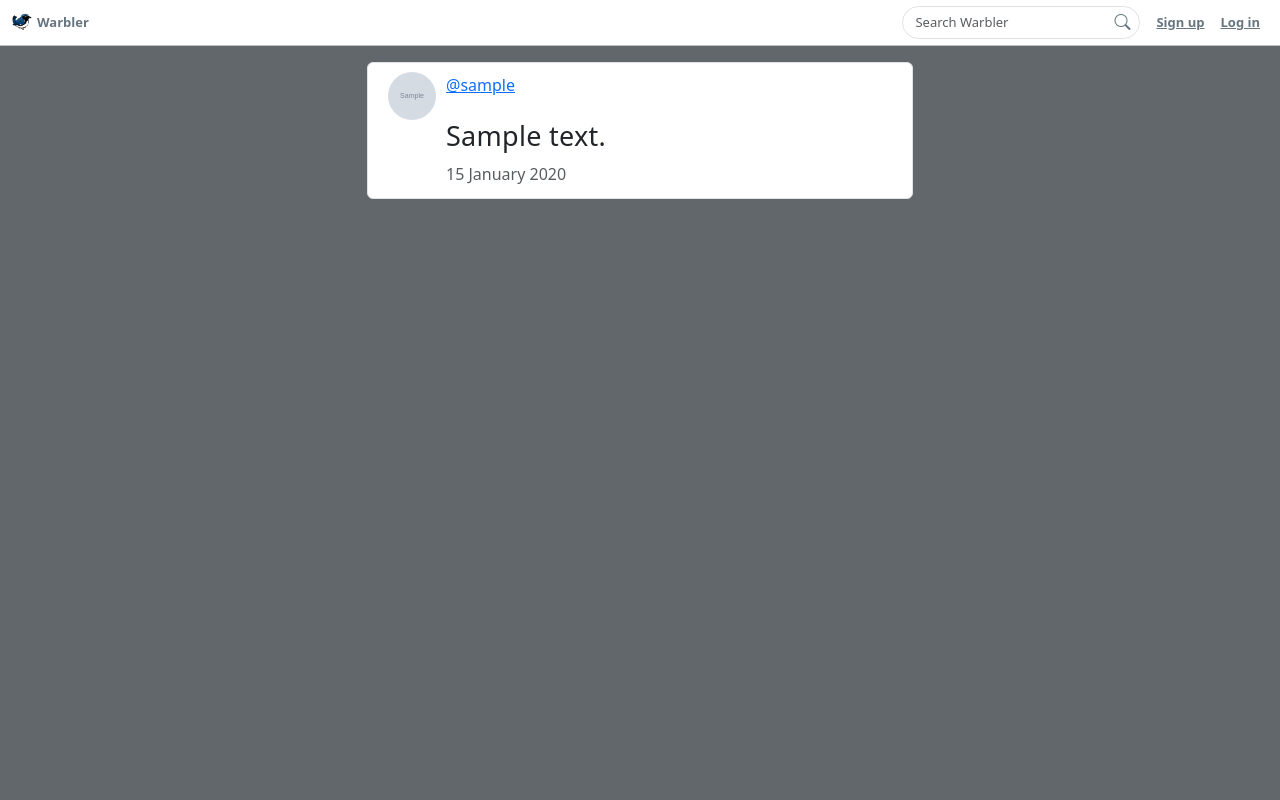
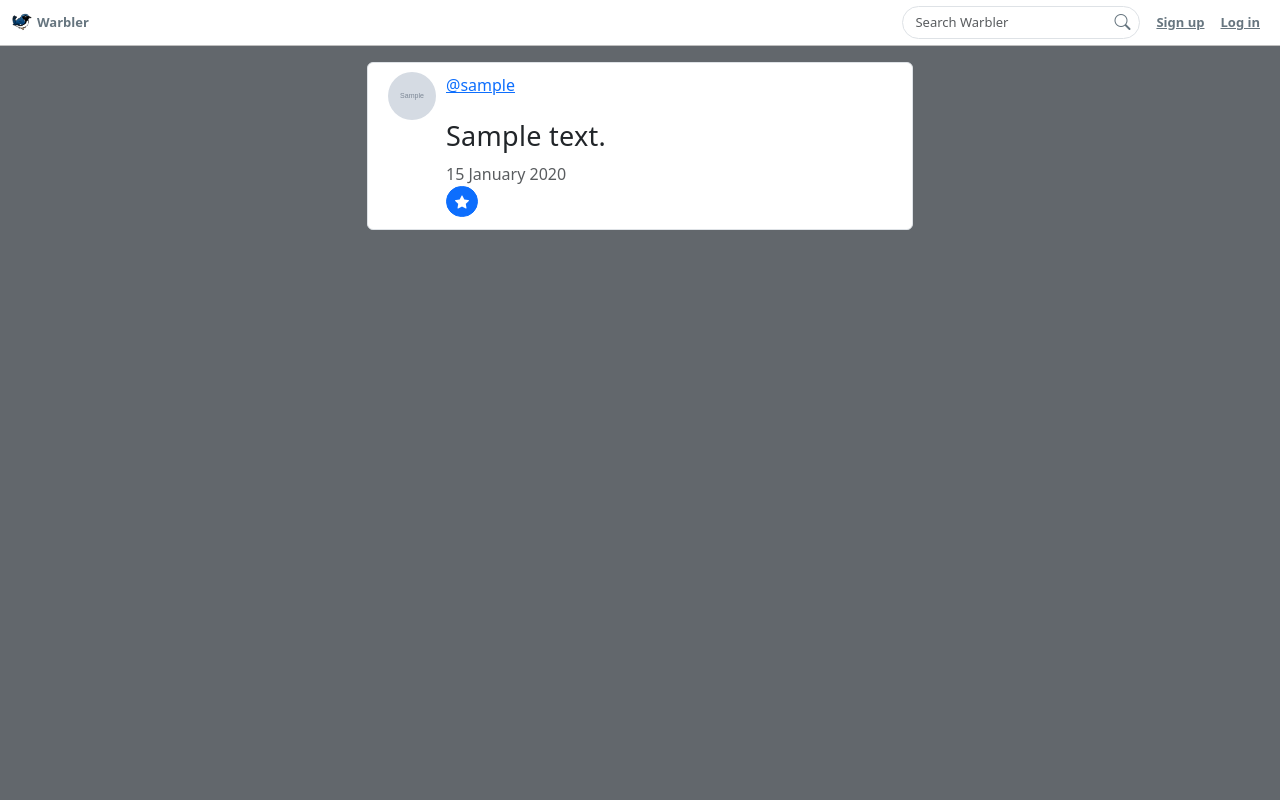
Before and after one commit to johnalmodovar/warbler, a Flask app: template templates/messages/show.html in a window 1280 px wide. Run offline with Flask 3, Linux system fonts and the light colour scheme; the template is opened without the code that fills it: values that come from a table or form of the project are taken from there, others are empty; tables that the repository leaves empty hold one stand-in row (values such as "Sample post"); grey boxes marked "Sample" are stand-in pictures.

Commit message:
added like button to html

```diff
--- a/templates/messages/show.html
+++ b/templates/messages/show.html
@@ -45,6 +45,23 @@
           <span class="text-muted">
               {{ message.timestamp.strftime('%d %B %Y') }}
             </span>
+            {% if g.user.liked(message) %}
+            <form method="POST"
+                      action="/users/unlike/{{ message.id }}">
+                      {{ g.csrf_form.hidden_tag() }}
+                  <button class="btn btn-primary btn-sm">
+                    <i class="bi bi-star"></i>
+                  </button>
+            </form>
+                  {% else %}
+            <form method="POST"
+                      action="/users/like/{{ message.id }}">
+                      {{ g.csrf_form.hidden_tag() }}
+                  <button class="btn btn-primary btn-sm">
+                    <i class="bi bi-star-fill"></i>
+                  </button>
+            </form>
+            {% endif %}
         </div>
       </li>
     </ul>
```
